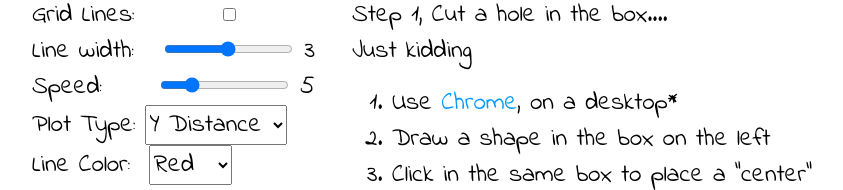
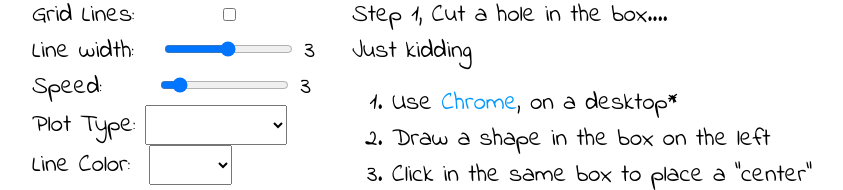
Before and after one commit to nhmood/shapdar, a plain HTML site: page index.html in a window 1280 px wide. Both pictures are taken after a click on the button "Reset!". Shown: the part 974-1164 px from the top of the page, without its empty margins (208-1051 px from the left). Drawn offline with nearby package versions, Linux system fonts and the light colour scheme.

Commit message:
Fixed dropdown default on reset
Added jQuery to set dropdown menu options to defaults on reset

```diff
--- a/index.html
+++ b/index.html
@@ -62,8 +62,8 @@
 	<br />
 
 	Speed:&nbsp;&nbsp;&nbsp;&nbsp;&nbsp;
-	<input class="ps" type="range" min="1" max="20" value="5" />
-	<span class="ps">5</span>
+	<input class="ps" type="range" min="1" max="20" value="3" />
+	<span class="ps">3</span>
 	<br />
 
 	Plot Type: <select class="anim">
--- a/js/animation.js
+++ b/js/animation.js
@@ -173,4 +173,21 @@ Animation.prototype.reset = function(e){
 	this.shape.reset();
 	this.plot.reset();
 
+	// Reset HTML controls
+	// Uncheck gridlines
+	$(this.dID + ' input.gl').attr("checked", false);
+
+	// Reset line width
+	$(this.dID + ' input.lw').attr("value", this.shape.ctx.lineWidth);
+	$(this.dID + ' span.lw').text(this.shape.ctx.lineWidth);
+
+	// Reset speed
+	$(this.dID + ' input.ps').attr("value", this.nPlot);
+	$(this.dID + ' span.ps').text(this.nPlot);
+
+	// Reset animation type
+	$(this.dID + ' select.anim').val('');
+
+	// Reset line color
+	$(this.dID + ' select.lc').val('');
 }
```
